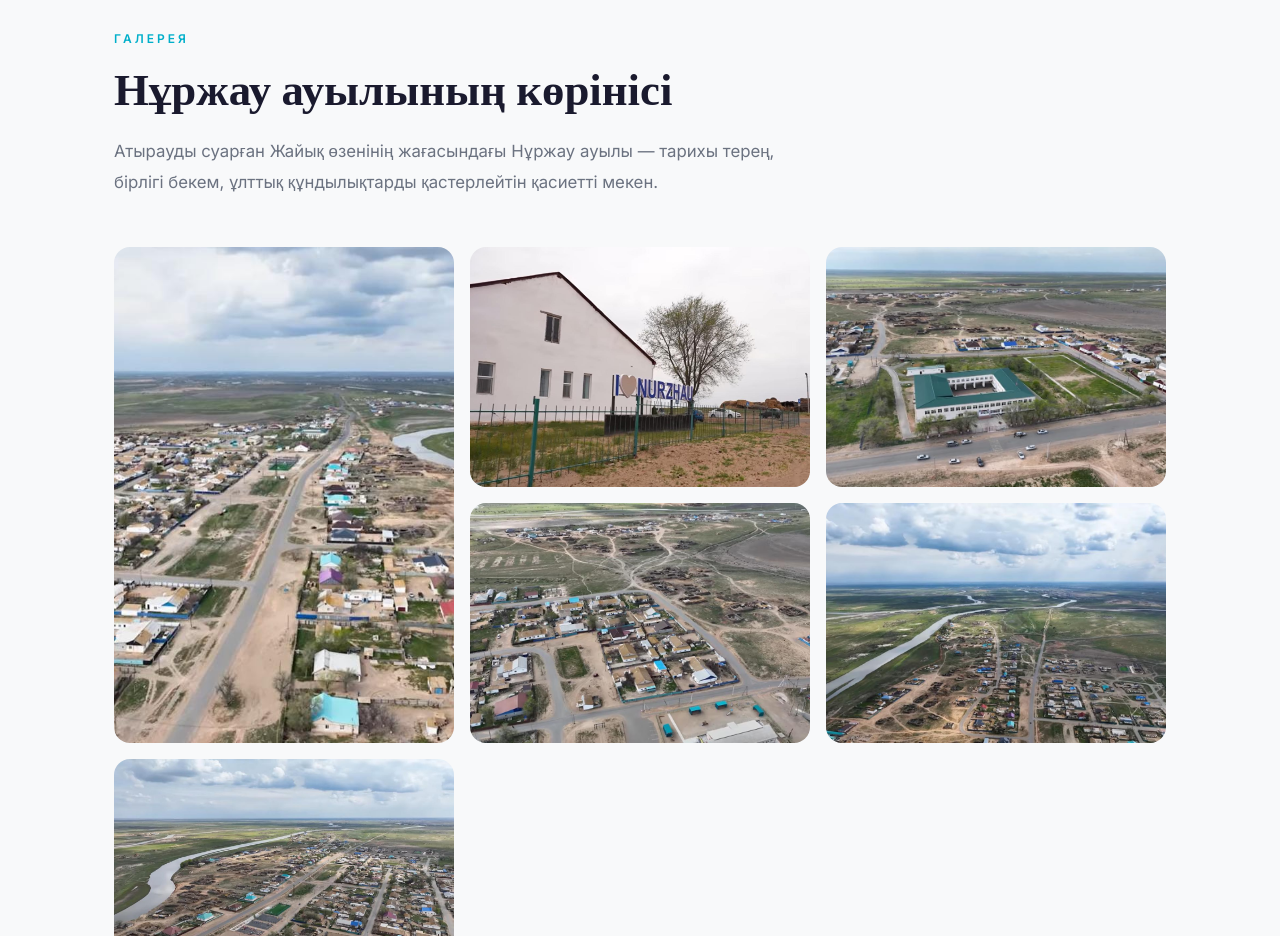
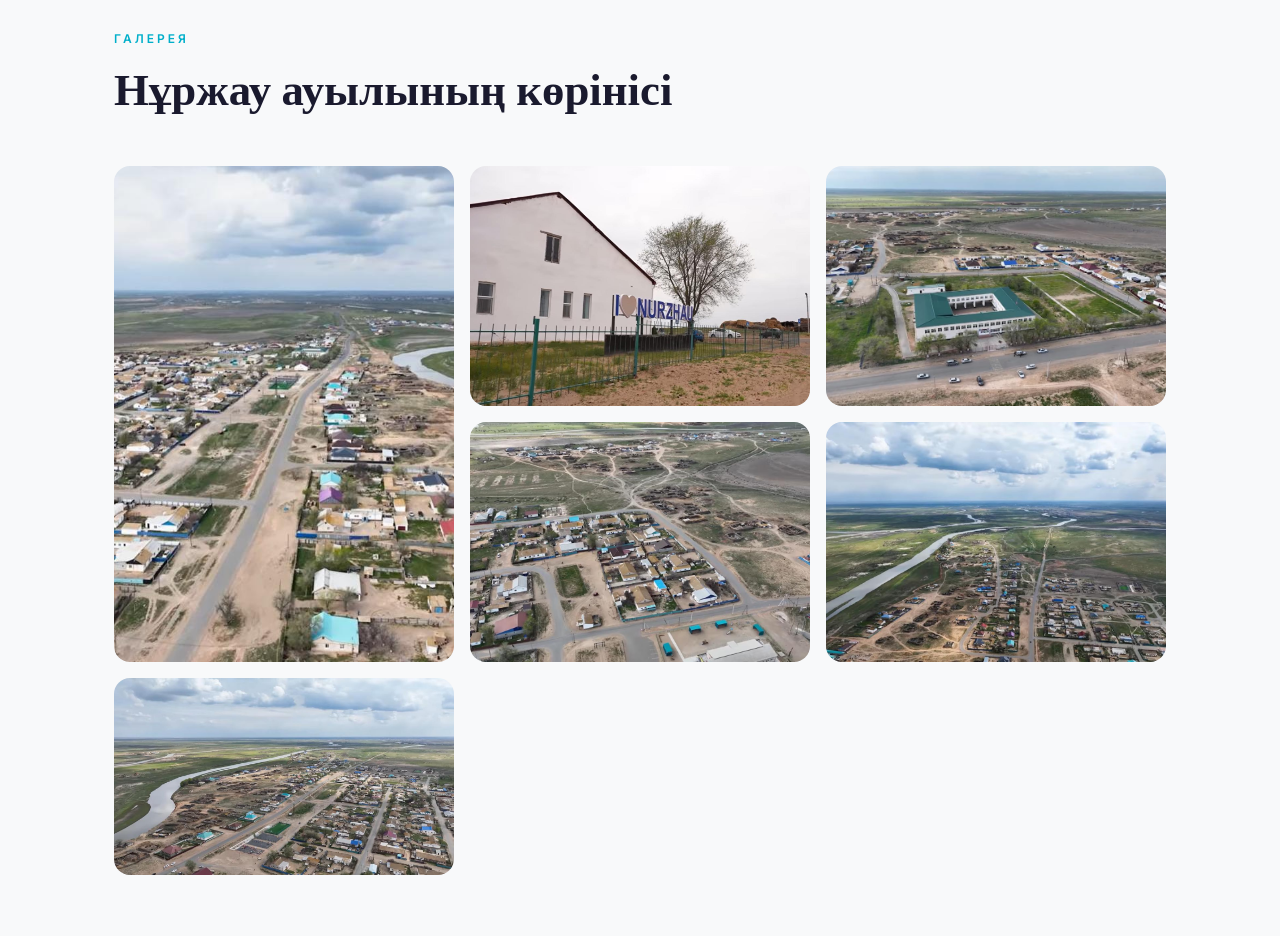
Before and after one commit to Nurzhan-Zhumabekov/Nurzhau, a plain HTML site: page Desktop/site/index.html in a window 1280 px wide. Shown: the part 2340-3276 px from the top of the page. Drawn offline with nearby package versions, Linux system fonts and the light colour scheme.

Commit message:
Remove gallery section description text
Co-Authored-By: Claude Sonnet 4.6 <noreply@anthropic.com>

```diff
--- a/Desktop/site/index.html
+++ b/Desktop/site/index.html
@@ -140,10 +140,6 @@
     <div class="fade-in">
       <div class="section-label">Галерея</div>
       <h2 class="section-title">Нұржау ауылының көрінісі</h2>
-      <p class="section-desc">
-        Атырауды суарған Жайық өзенінің жағасындағы Нұржау ауылы — тарихы терең,
-        бірлігі бекем, ұлттық құндылықтарды қастерлейтін қасиетті мекен.
-      </p>
     </div>
     <div class="gallery-grid fade-in">
       <div class="gallery-item" style="grid-row: 1 / 3;">
```
